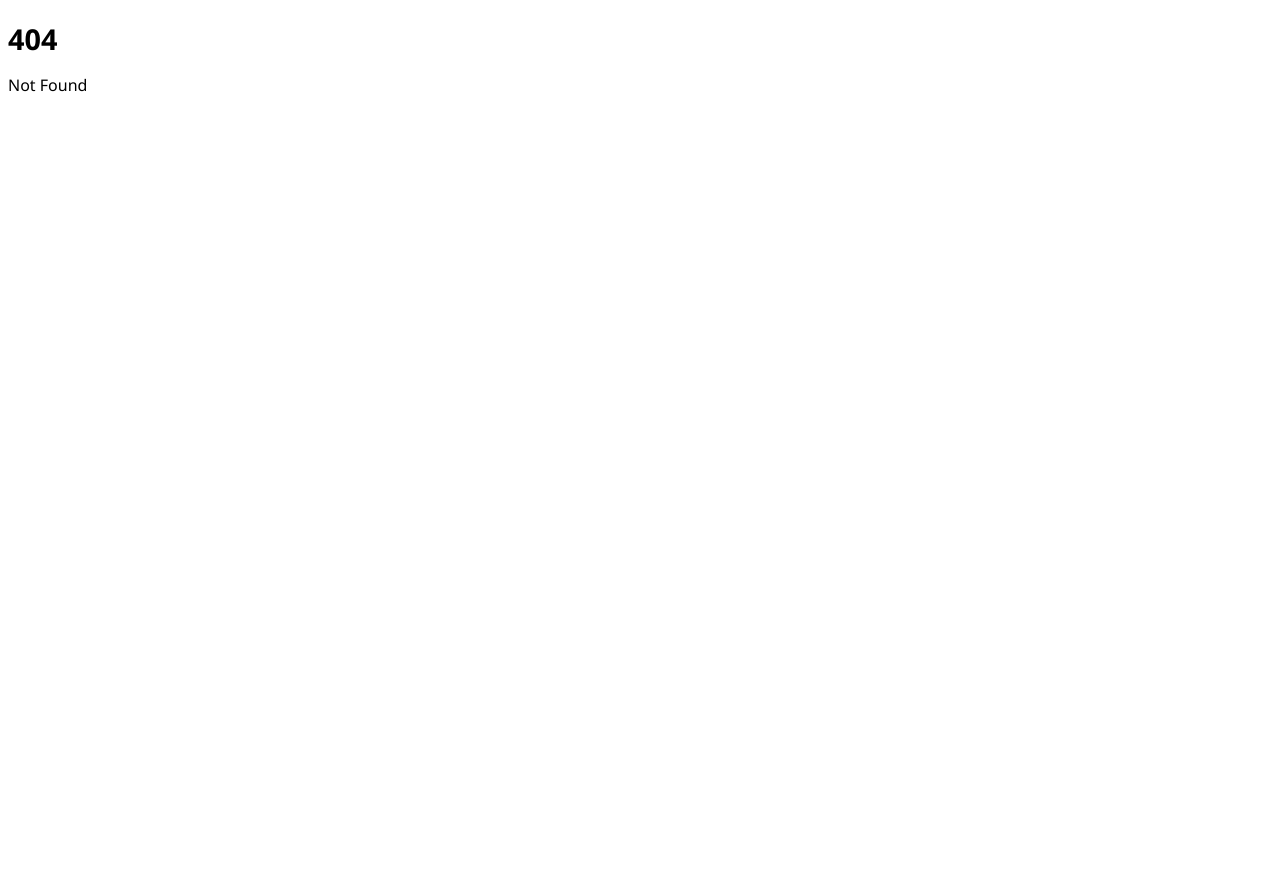
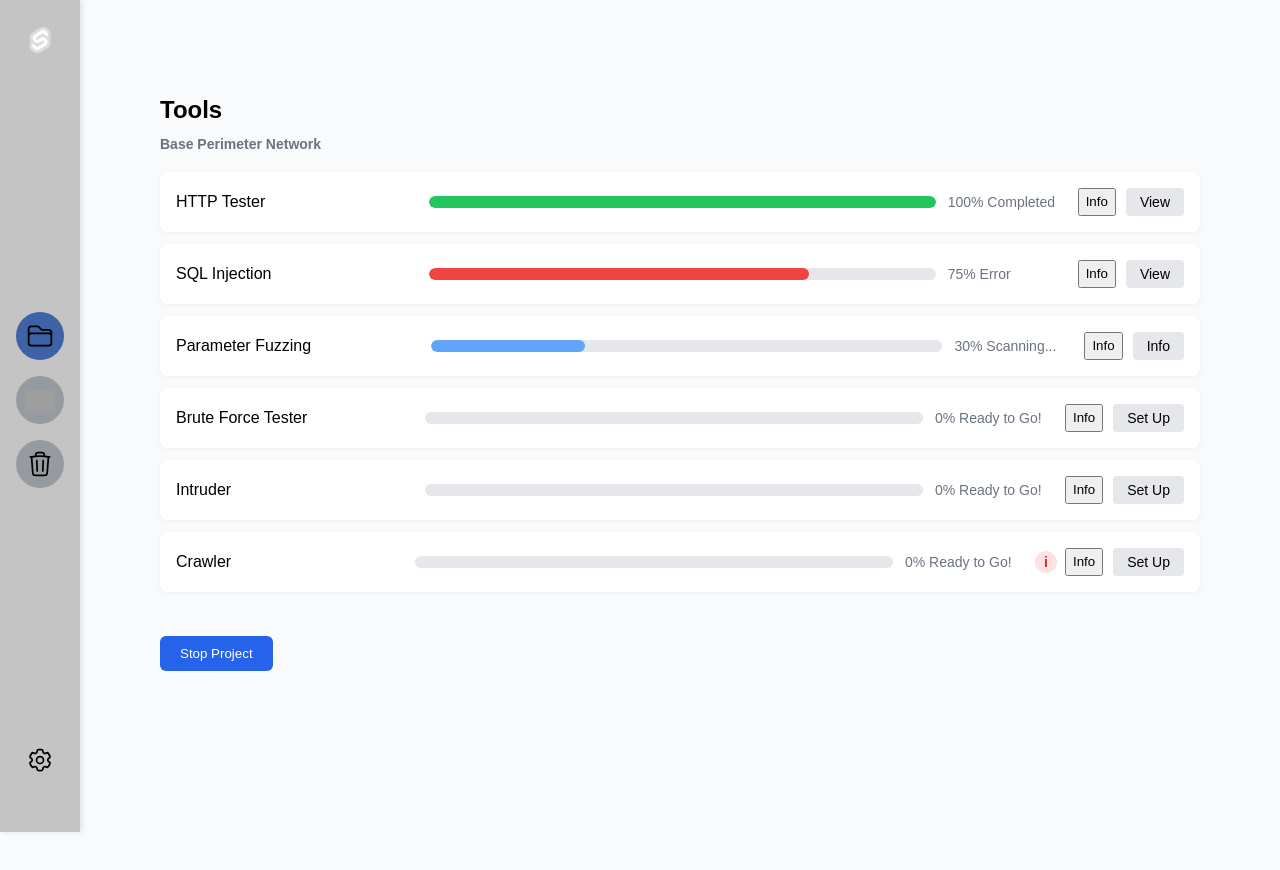
Before and after one commit to TadeoDelaRocha/Trace, a SvelteKit app in the folder frontend/: page /tools/toolsDashboard in a window 1280 px wide. Before the commit this address had no page. Shown: the top 870 px of the page. Before the commit the page ends 800 px from the top, so only its background shows below. Built offline with nearby package versions, Linux system fonts and the light colour scheme; grey boxes are pictures that could not be loaded.

Commit message:
Updated Main Menu and connected Fuzzer and Http Tester Ui to Main Ui

```diff
--- a/frontend/src/routes/+page.svelte
+++ b/frontend/src/routes/+page.svelte
@@ -5,12 +5,10 @@
   </script>
 
   <div class="landing-page">
-    <!-- TRACE Logo (Top Left) -->
-    <img src="/icons/logo.png" alt="TRACE Logo" class="logo">
 
     <!-- Navigation Bar (Top Right) -->
     <nav class="nav">
-      <button class="nav-button" on:click={() => navigateTo('/projects/myProjects')}>Dashboard</button>
+      <button class="nav-button" on:click={() => navigateTo('/projects/myProjects')}>Projects Dashboard</button>
       <button class="nav-button" on:click={() => navigateTo('/settings')}>Settings</button>
     </nav>
 
@@ -22,7 +20,7 @@
         Detect Vulnerabilities, Strengthen Defense, and Secure Your Network Seamlessly.
         Gain Real-Time Insights and Proactive Protection.
       </p>
-      <button class="start-button" on:click={() => navigateTo('/start')}>Start</button>
+      <button class="start-button" on:click={() => navigateTo('/tools/toolsDashboard')}>Get Started</button>
     </main>
   </div>
 
@@ -33,12 +31,12 @@
       flex-direction: column;
       align-items: center;
       justify-content: center;
-      height: 100vh;
+      min-height: 100vh;
       background-color: var(--background-color);
       color: var(--text-color);
       padding: 20px;
-      text-align: center;
       position: relative;
+      overflow: hidden;
     }
 
     /* TRACE Logo Styling (Top Left) */
@@ -76,8 +74,13 @@
 
     /* Main Content (Centered) */
     .content {
+      display: flex;
+      flex-direction: column;
+      align-items: center;
+      justify-content: center;
       max-width: 800px;
       padding: 20px;
+      text-align: center;
       z-index: 1;
     }
 
--- /dev/null
+++ b/frontend/src/routes/tools/+layout.svelte
@@ -0,0 +1,163 @@
+<script>
+    import { onMount } from 'svelte';
+    import { derived } from 'svelte/store';
+    import { page } from '$app/stores';
+
+    const currentPath = derived(page, ($page) => $page?.url?.pathname ?? '/');
+
+    function navigate(route) {
+      window.location.href = route;
+    }
+</script>
+
+<div class="layout">
+    <aside class="sidebar">
+      <!-- Top: Home -->
+      <div class="top">
+        <button class="icon-button" on:click={() => navigate('/')}>
+            <img src="/icons/favicon.png" alt="Home" class="icon-img" />
+        </button>
+      </div>
+
+      <!-- Middle: Main nav -->
+      <div class="middle">
+        <button
+          class="icon-button-mid"
+          class:active={$currentPath === '/tools/toolsDashboard'}
+          on:click={() => navigate('/tools/toolsDashboard')}
+        >
+          <img src="/icons/folder.svg" alt="Projects" class="icon-img" />
+        </button>
+        <button
+          class="icon-button-mid"
+          class:active={$currentPath === '/tools/toolsAnalysis'}
+          on:click={() => navigate('/tools/toolsAnalysis')}
+        >
+          <img src="/icons/folder_open.svg" alt="Projects" class="icon-img" />
+        </button>
+        <button
+          class="icon-button-mid"
+          class:active={$currentPath === '/tools/results'}
+          on:click={() => navigate('/tools/results')}
+        >
+          <img src="/icons/trash.svg" alt="Projects" class="icon-img" />
+        </button>
+      </div>
+
+      <!-- Bottom: Settings -->
+      <div class="bottom">
+        <button
+          class="icon-button"
+          class:active={$currentPath === '/settings'}
+          on:click={() => navigate('/settings')}
+        >
+          <img src="/icons/gear.svg" alt="Projects" class="icon-img" />
+        </button>
+      </div>
+    </aside>
+
+    <main class="content">
+      <slot />
+    </main>
+  </div>
+
+  <style>
+    .layout {
+      display: flex;
+      height: 100vh;
+      overflow: hidden;
+    }
+
+    .sidebar {
+      position: fixed;
+      top: 0;
+      left: 0;
+      width: 80px;
+      height: 100vh;
+      background-color: hwb(0 77% 23%);
+      display: flex;
+      flex-direction: column;
+      justify-content: space-between;
+      align-items: center;
+      padding: 1rem 0;
+      box-shadow: 2px 0 5px rgba(0, 0, 0, 0.1);
+      z-index: 10;
+    }
+
+    .bottom {
+        display: flex;
+        flex-direction: column;
+        gap: 1rem;
+        align-items: center;
+        margin-bottom: 2rem;
+    }
+
+    .top,
+    .middle{
+      display: flex;
+      flex-direction: column;
+      gap: 1rem;
+      align-items: center;
+    }
+
+    .icon-button {
+      width: 48px;
+      height: 48px;
+      background-color: transparent;
+      border: none;
+      border-radius: 9999px;  /* full round */
+      cursor: pointer;
+      display: flex;
+      align-items: center;
+      justify-content: center;
+      transition: background 0.2s, color 0.2s;
+    }
+
+    .icon-button-mid {
+      width: 48px;
+      height: 48px;
+      background-color: #969ba1;
+      border: none;
+      border-radius: 9999px;  /* full round */
+      cursor: pointer;
+      display: flex;
+      align-items: center;
+      justify-content: center;
+      transition: background 0.2s, color 0.2s;
+    }
+
+    .icon-button-mid:hover {
+      background-color: #374151;
+      color: white;
+    }
+
+    .icon-button-mid.active {
+      background-color: #3d62a5;
+      color: white;
+    }
+
+    .icon-button:hover {
+      background-color: #868b94;
+      color: white;
+    }
+
+    .icon-button.active {
+      background-color: #3d62a5;
+      color: white;
+    }
+
+    .icon-img {
+      width: 28px;       /* smaller icon */
+      height: 28px;
+      object-fit: contain;
+    }
+
+
+    .content {
+      margin-left: 80px; /* offset for fixed sidebar */
+      flex: 1;
+      padding: 2rem;
+      overflow-y: auto;
+      height: 100vh;
+    }
+  </style>
--- a/frontend/src/routes/httptester/+page.svelte
+++ b/frontend/src/routes/tools/httpTester/+page.svelte
@@ -1,5 +1,5 @@
 <script lang="ts">
-   import { ProxyServer, HTTPClient } from '../../lib/ProxyServer';
+   import { ProxyServer, HTTPClient } from '$lib/ProxyServer';
 
 let proxyServer = new ProxyServer();
 let httpClient = new HTTPClient(proxyServer);
--- /dev/null
+++ b/frontend/src/routes/tools/toolsDashboard/+page.svelte
@@ -0,0 +1,242 @@
+<script>
+    // Hard coded for now, we would fetch this from project information
+    // TODO tool tip does not correctly overflow and is unreadable
+    const tools = [
+      {
+        name: 'HTTP Tester',
+        progress: 100,
+        status: 'Completed',
+        color: 'progress-green',
+        action: 'View',
+        tooltip: null,
+        route: 'httpTester',
+      },
+      {
+        name: 'SQL Injection',
+        progress: 75,
+        status: 'Error',
+        color: 'progress-red',
+        action: 'View',
+        tooltip: null
+      },
+      {
+        name: 'Parameter Fuzzing',
+        progress: 30,
+        status: 'Scanning...',
+        color: 'progress-blue',
+        action: 'Info',
+        tooltip: null,
+        route: 'fuzzer'
+      },
+      {
+        name: 'Brute Force Tester',
+        progress: 0,
+        status: 'Ready to Go!',
+        color: 'progress-gray',
+        action: 'Set Up',
+        tooltip: null
+      },
+      {
+        name: 'Intruder',
+        progress: 0,
+        status: 'Ready to Go!',
+        color: 'progress-gray',
+        action: 'Set Up',
+        tooltip: null
+      },
+      {
+        name: 'Crawler',
+        progress: 0,
+        status: 'Ready to Go!',
+        color: 'progress-gray',
+        action: 'Set Up',
+        tooltip: 'This is an example of a warning that might show up!'
+      }
+    ];
+
+    function navigate(route) {
+      window.location.href = route;
+    }
+  </script>
+
+  <h1>Tools</h1>
+  <h2>Base Perimeter Network</h2>
+
+  {#each tools as tool}
+    <div class="tool-row">
+      <div class="tool-name">{tool.name}</div>
+
+      <div class="progress-bar-container">
+        <div class="progress-bar {tool.color}" style="width: {tool.progress}%"></div>
+      </div>
+
+      <div class="status-text">{tool.progress}% {tool.status}</div>
+
+      {#if tool.tooltip}
+        <div class="tooltip-container">
+          <div class="tooltip-icon">i</div>
+          <div class="tooltip-text">{tool.tooltip}</div>
+        </div>
+      {/if}
+
+      <div class="actions">
+        <button on:click={() => navigate(`/tools/${tool.route}`)}>Info</button>
+        <button class="action-button">{tool.action}</button>
+      </div>
+    </div>
+  {/each}
+
+  <button class="stop-button">Stop Project</button>
+
+  <style>
+    :global(body) {
+      font-family: Arial, sans-serif;
+      background-color: #f9fafb;
+      padding: 40px;
+    }
+
+    h1 {
+      font-size: 24px;
+      margin-bottom: 4px;
+    }
+
+    h2 {
+      font-size: 14px;
+      color: #6b7280;
+      margin-bottom: 20px;
+    }
+
+    .tool-row {
+      display: flex;
+      align-items: center;
+      background-color: #fff;
+      border-radius: 8px;
+      padding: 16px;
+      margin-bottom: 12px;
+      box-shadow: 0 1px 4px rgba(0, 0, 0, 0.05);
+    }
+
+    .tool-name {
+      flex: 1;
+      font-weight: 500;
+    }
+
+    .progress-bar-container {
+      flex: 2;
+      background-color: #e5e7eb;
+      height: 12px;
+      border-radius: 6px;
+      margin-right: 12px;
+      overflow: hidden;
+    }
+
+    .progress-bar {
+      height: 12px;
+      border-radius: 6px;
+    }
+
+    .progress-green {
+      background-color: #22c55e;
+    }
+
+    .progress-red {
+      background-color: #ef4444;
+    }
+
+    .progress-blue {
+      background-color: #60a5fa;
+    }
+
+    .progress-gray {
+      background-color: #d1d5db;
+    }
+
+    .status-text {
+      font-size: 14px;
+      color: #6b7280;
+      width: 130px;
+    }
+
+    .tooltip-container {
+      position: relative;
+      margin-right: 8px;
+    }
+
+    .tooltip-icon {
+      width: 22px;
+      height: 22px;
+      border-radius: 50%;
+      background-color: #fee2e2;
+      color: #dc2626;
+      font-weight: bold;
+      display: flex;
+      align-items: center;
+      justify-content: center;
+      font-size: 14px;
+      cursor: default;
+    }
+
+    .tooltip-container:hover .tooltip-text {
+      display: block;
+    }
+
+    .tooltip-text {
+      display: none;
+      position: absolute;
+      top: 50%;
+      left: 30px;
+      transform: translateY(-50%);
+      background-color: #fff;
+      color: #111827;
+      padding: 10px;
+      font-size: 13px;
+      border-radius: 4px;
+      box-shadow: 0 2px 6px rgba(0, 0, 0, 0.2);
+      width: 260px;
+      z-index: 10;
+    }
+
+    .actions {
+      margin-left: auto;
+      display: flex;
+      gap: 10px;
+    }
+
+    .info-link {
+      color: #3b82f6;
+      font-size: 14px;
+      text-decoration: none;
+      padding-top: 2px;
+    }
+
+    .info-link:hover {
+      text-decoration: underline;
+    }
+
+    .action-button {
+      font-size: 14px;
+      padding: 6px 14px;
+      border: none;
+      border-radius: 4px;
+      background-color: #e5e7eb;
+      cursor: pointer;
+    }
+
+    .action-button:hover {
+      background-color: #d1d5db;
+    }
+
+    .stop-button {
+      margin-top: 32px;
+      padding: 10px 20px;
+      background-color: #2563eb;
+      color: white;
+      border: none;
+      border-radius: 6px;
+      cursor: pointer;
+    }
+
+    .stop-button:hover {
+      background-color: #1d4ed8;
+    }
+  </style>
```
Also changed, not shown: frontend/src/routes/tools/fuzzer/+page.svelte (renamed from frontend/src/routes/fuzzer/+page.svelte), frontend/src/routes/tools/fuzzer/results/+page.svelte (renamed from frontend/src/routes/fuzzer/results/+page.svelte), frontend/src/routes/tools/fuzzer/results/results.css (renamed from frontend/src/routes/fuzzer/results/results.css), frontend/src/routes/tools/fuzzer/running/+page.svelte (renamed from frontend/src/routes/fuzzer/running/+page.svelte), frontend/src/routes/tools/fuzzer/running/running.css (renamed from frontend/src/routes/fuzzer/running/running.css).
